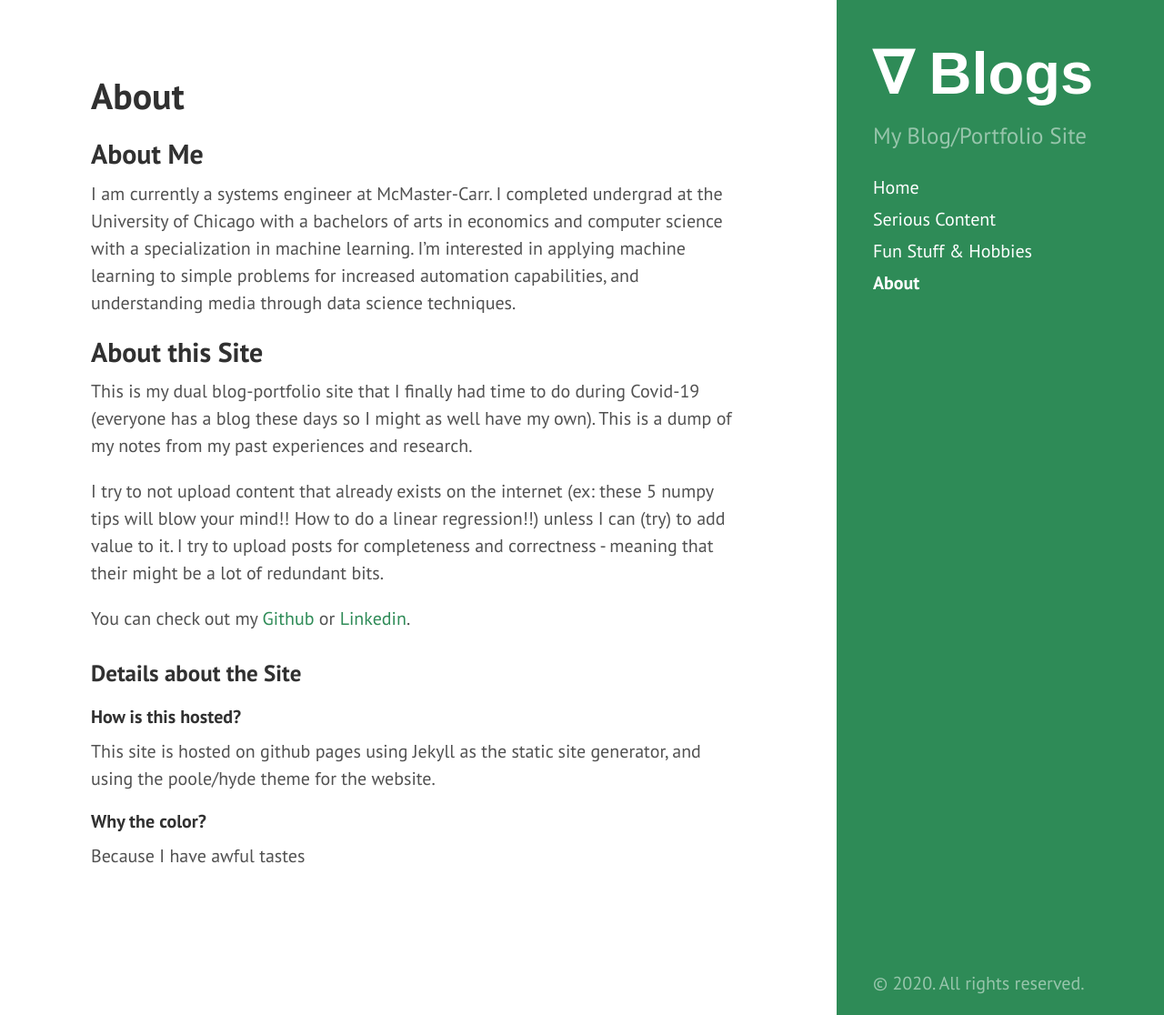
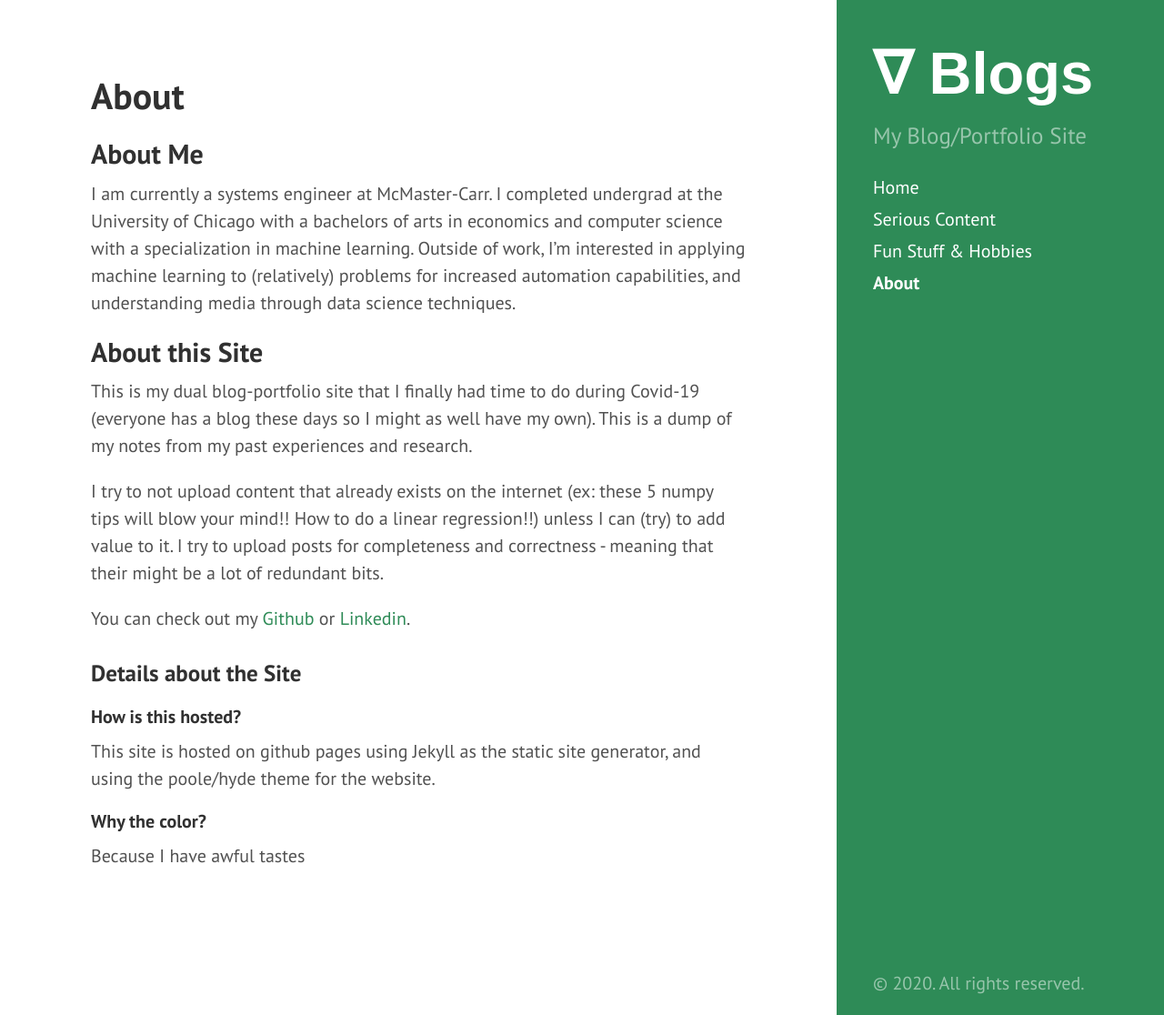
Before and after one commit to tedkim97/tedkim97.github.io, a Jekyll site: the page built from about.md, in a window 1280 px wide and 1116 px high. Shown: the whole window at 91% size. Built offline with Jekyll 4.4.1, drawn with Linux system fonts in a browser that asks for light colours.

Commit message:
aosidjaosdij"

```diff
--- a/about.md
+++ b/about.md
@@ -6,7 +6,7 @@ permalink: about
 ---
 
 ## About Me
-I am currently a systems engineer at McMaster-Carr. I completed undergrad at the University of Chicago with a bachelors of arts in economics and computer science with a specialization in machine learning. I'm interested in applying machine learning to simple problems for increased automation capabilities, and understanding media through data science techniques.
+I am currently a systems engineer at McMaster-Carr. I completed undergrad at the University of Chicago with a bachelors of arts in economics and computer science with a specialization in machine learning. Outside of work, I'm interested in applying machine learning to (relatively) problems for increased automation capabilities, and understanding media through data science techniques.
 
 ## About this Site
 This is my dual blog-portfolio site that I finally had time to do during Covid-19 (everyone has a blog these days so I might as well have my own). This is a dump of my notes from my past experiences and research.
```
